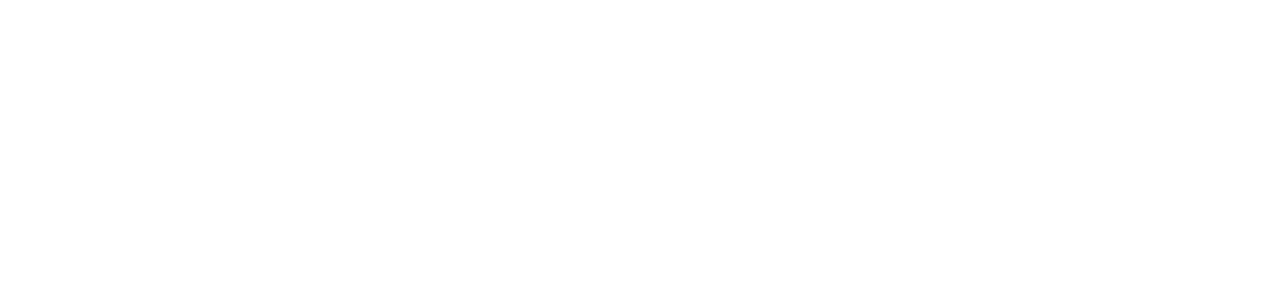
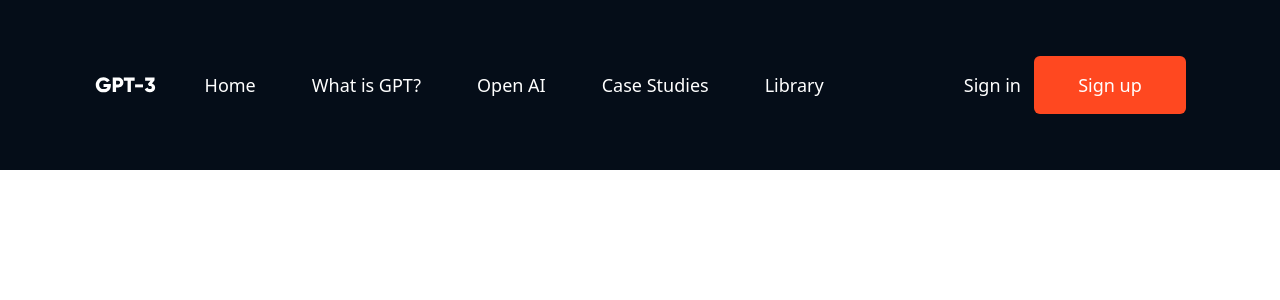
Before and after one commit to ivandanilovv/gpt3-landing-page, a Nuxt app: page / in a window 1280 px wide. Shown: the top 300 px of the page. Built offline with nearby package versions, Linux system fonts and the light colour scheme.

Commit message:
Created navbar component

```diff
--- a/assets/scss/app.scss
+++ b/assets/scss/app.scss
@@ -1 +1,5 @@
 @import "~bootstrap/scss/bootstrap" ;
+
+.custom-bg-color {
+  background-color: #050d18;
+}
--- /dev/null
+++ b/components/CustomNavbar.vue
@@ -0,0 +1,92 @@
+<template>
+  <div class="py-5 custom-bg-color text-white">
+    <div class="container">
+      <nav class="navbar navbar-expand-lg">
+        <div class="container">
+          <img src="../assets/images/custom-navbar/logo.svg" alt="Logo image" width="62.56" height="16.02"/>
+          <button class="navbar-toggler" type="button" data-bs-toggle="collapse"
+                  data-bs-target="#navbarSupportedContent" aria-controls="navbarSupportedContent"
+                  aria-expanded="false"
+                  aria-label="Toggle navigation">
+            <span class="navbar-toggler-icon bg-orange p-3 rounded-3"></span>
+          </button>
+          <div class="collapse navbar-collapse flex-column justify-content-end flex-lg-row justify-content-lg-between"
+               id="navbarSupportedContent">
+            <ul class="navbar-nav text-center flex-column flex-lg-row justify-content-center align-items-center">
+              <li class="nav-item" v-for="(item, i) in navbarItems">
+                <a class="nav-link navbar-items-font ps-0 ps-lg-5 text-white" :class="{'active' : i === 0}"
+                   aria-current="page"
+                   :href=item.link>
+                  {{ item.text }}
+                </a>
+              </li>
+            </ul>
+            <div class="d-flex flex-column flex-lg-row align-items-center">
+              <a href="#" class="btn text-white navbar-items-font">
+                Sign in
+              </a>
+              <a href="#" class="btn sign-up-button text-white navbar-items-font pt-3">
+                Sign up
+              </a>
+            </div>
+          </div>
+        </div>
+      </nav>
+    </div>
+  </div>
+</template>
+
+<script>
+export default {
+  name: "CustomNavbar",
+  data() {
+    return {
+      navbarItems: [
+        {
+          link: '#',
+          text: 'Home',
+        },
+        {
+          link: '#',
+          text: 'What is GPT?',
+        },
+        {
+          link: '#',
+          text: 'Open AI',
+        },
+        {
+          link: '#',
+          text: 'Case Studies',
+        },
+        {
+          link: '#',
+          text: 'Library',
+        },
+      ]
+    }
+  }
+}
+</script>
+
+<style scoped>
+.navbar-items-font {
+  font-style: normal;
+  font-weight: 500;
+  font-size: 18px;
+  line-height: 25px;
+}
+
+.sign-up-button {
+  background-color: #FF4820;
+  width: 152px;
+  height: 58px;
+}
+
+.bg-orange {
+  background-color: #FF4820;
+}
+
+.navbar-nav {
+  flex-direction: row;
+}
+</style>
--- a/nuxt.config.js
+++ b/nuxt.config.js
@@ -21,6 +21,7 @@
 
   // Plugins to run before rendering page: https://go.nuxtjs.dev/config-plugins
   plugins: [
+    {src: "~/node_modules/bootstrap/dist/js/bootstrap.bundle.min.js", mode: "client"}
   ],
 
   // Auto import components: https://go.nuxtjs.dev/config-components
--- a/pages/index.vue
+++ b/pages/index.vue
@@ -1,11 +1,13 @@
 <template>
-  <div class="container">
-
+  <div class="">
+    <custom-navbar/>
   </div>
 </template>
 
 <script>
+import CustomNavbar from "~/components/CustomNavbar";
 export default {
-  name: 'IndexPage'
+  name: 'IndexPage',
+  components: {CustomNavbar}
 }
 </script>
```
Also changed, not shown: assets/images/custom-navbar/logo.svg (added).
